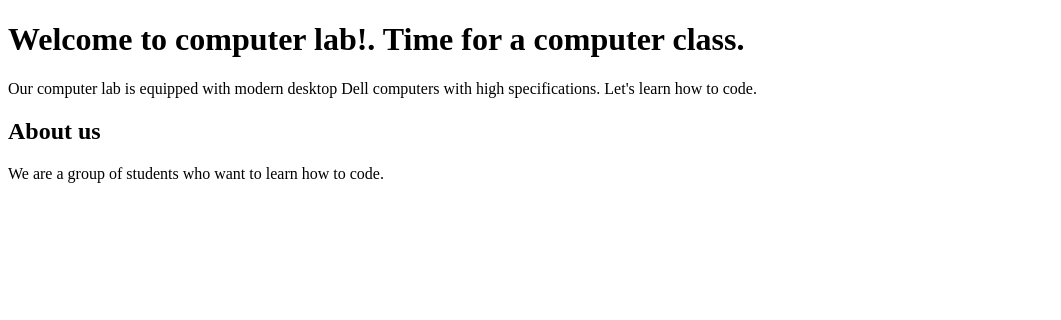
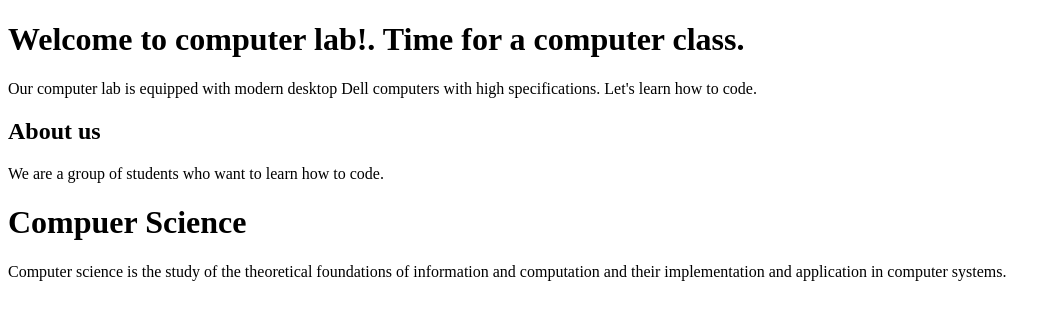
Before and after one commit to jayantigurung/Demo, a plain HTML site: page index.html in a window 1280 px wide. Shown: the whole page, without its empty margins (0-1061 px from the left). Drawn offline with Linux system fonts and the light colour scheme.

Commit message:
add another heading Compute Science

```diff
--- a/index.html
+++ b/index.html
@@ -12,5 +12,7 @@
 <!-- Generate random text for about us. -->
  <h2>About us</h2>
  <p>We are a group of students who want to learn how to code.</p>
+ <h1> Compuer Science</h1>
+ <p>Computer science is the study of the theoretical foundations of information and computation and their implementation and application in computer systems. </p>
 </body>
 </html>
```
